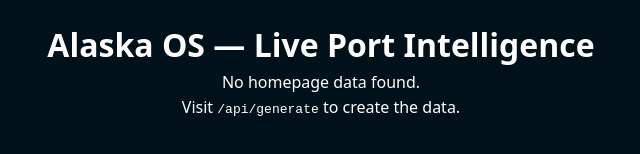
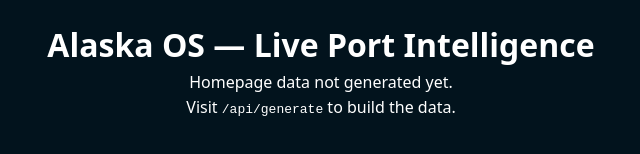
Before and after one commit to erichroeseler123-bot/alaska-os, a Next.js app: page / in a window 1280 px wide. Shown: the part 330-484 px from the top of the page, without its empty margins (319-959 px from the left). Built offline with nearby package versions, Linux system fonts and the light colour scheme; no server answers; the database is empty.

Commit message:
Fix: safe Redis JSON parsing for homepage

```diff
--- a/app/page.tsx
+++ b/app/page.tsx
@@ -2,45 +2,61 @@
 import { redis } from "@/lib/redis";
 
 export default async function HomePage() {
-  let homepage = null;
+  let homepage: any = null;
 
   try {
     const raw = await redis.get("homepage");
-    homepage = raw ? JSON.parse(raw) : null;
+
+    // Handle both strings AND objects safely
+    if (typeof raw === "string") {
+      homepage = JSON.parse(raw);
+    } else if (typeof raw === "object" && raw !== null) {
+      homepage = raw; // Already parsed by Upstash
+    }
   } catch (err) {
-    console.error("Redis error:", err);
+    console.error("Redis parse error:", err);
   }
 
   if (!homepage) {
     return (
-      <main style={{ background:"#00111c", color:"white", height:"100vh",
-        display:"flex", flexDirection:"column", justifyContent:"center",
-        alignItems:"center" }}>
+      <div
+        style={{
+          backgroundColor: "#02131d",
+          color: "white",
+          height: "100vh",
+          display: "flex",
+          flexDirection: "column",
+          justifyContent: "center",
+          alignItems: "center"
+        }}
+      >
         <h1>Alaska OS — Live Port Intelligence</h1>
-        <p>No homepage data found.</p>
-        <p>Visit <code>/api/generate</code> to create the data.</p>
-      </main>
+        <p>Homepage data not generated yet.</p>
+        <p>Visit <code>/api/generate</code> to build the data.</p>
+      </div>
     );
   }
 
   return (
-    <main style={{ background:"#00111c", color:"white", minHeight:"100vh", padding:"40px" }}>
-      <h1 style={{ fontSize:"40px", textAlign:"center", color:"#9fe1ff" }}>
-        Alaska OS — Live Port Intelligence
-      </h1>
+    <div style={{
+      backgroundColor: "#02131d",
+      color: "white",
+      minHeight: "100vh",
+      padding: "40px"
+    }}>
+      <h1>Alaska OS — Live Port Intelligence</h1>
 
-      <div style={{ marginTop:"50px", background:"#002332", padding:"30px",
-        borderRadius:"12px", border:"1px solid #004455" }}>
-        <h2 style={{ fontSize:"26px", color:"#7cd3ff" }}>Homepage Loaded</h2>
+      <h2 style={{ marginTop: "40px" }}>Homepage Loaded</h2>
 
-        <p style={{ marginTop:"10px", opacity:0.9 }}>
-          <strong>Generated At:</strong> {new Date(homepage.generatedAt).toLocaleString()}
-        </p>
-
-        <p style={{ marginTop:"10px", opacity:0.9 }}>
-          <strong>Status:</strong> {homepage.message}
-        </p>
-      </div>
-    </main>
+      <pre style={{
+        background: "#002332",
+        padding: "20px",
+        borderRadius: "12px",
+        whiteSpace: "pre-wrap",
+        overflowX: "auto"
+      }}>
+        {JSON.stringify(homepage, null, 2)}
+      </pre>
+    </div>
   );
 }
```
